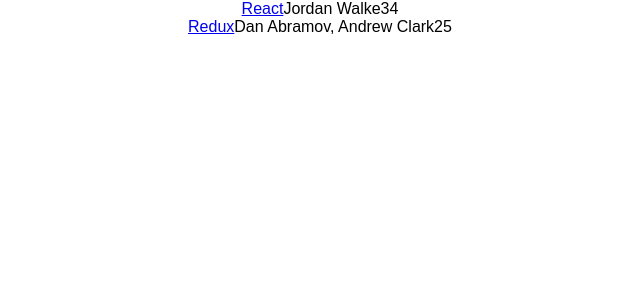
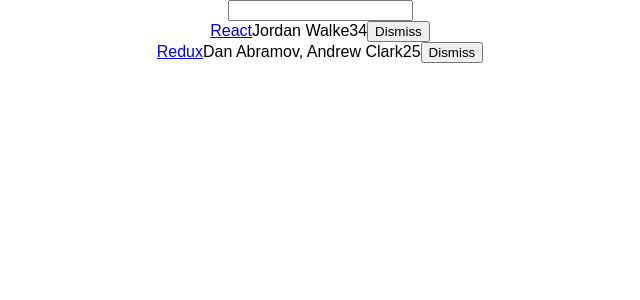
Before and after one commit to djtal/hackernews, a React (Create React App) app: page / in a window 1280 px wide. Shown: the top 300 px of the page, without its empty margins (320-960 px from the left). Built offline with nearby package versions, Linux system fonts and the light colour scheme.

Commit message:
Basic delete and search

```diff
--- a/src/App.js
+++ b/src/App.js
@@ -1,32 +1,54 @@
-import React, { Component } from 'react';
-import logo from './logo.svg';
-import './App.css';
+import React, { Component } from "react";
+import "./App.css";
 
 const list = [
   {
-    title: 'React',
-    url: 'https://facebook.github.io/react/',
-    author: 'Jordan Walke',
+    title: "React",
+    url: "https://facebook.github.io/react/",
+    author: "Jordan Walke",
     num_comments: 3,
     points: 4,
-    objectID: 0,
-  }, {
-    title: 'Redux',
-    url: 'https://github.com/reactjs/redux',
-    author: 'Dan Abramov, Andrew Clark',
+    objectID: 0
+  },
+  {
+    title: "Redux",
+    url: "https://github.com/reactjs/redux",
+    author: "Dan Abramov, Andrew Clark",
     num_comments: 2,
     points: 5,
-    objectID: 1,
-
-  },
+    objectID: 1
+  }
 ];
 
+function isSearched(searchTerm) {
+  return function(item) {
+    return !searchTerm ||
+      item.title.toLowerCase().includes(searchTerm.toLowerCase());
+  };
+}
+// const isSearched = searchTerm =>
+//   item =>
+//     !searchTerm || item.title.toLowerCase().includes(searchTerm.toLowerCase);
+
 class App extends Component {
+  constructor(props) {
+    super(props);
+
+    this.state = {
+      list,
+      searchTerm: ""
+    };
+
+    this.onDismiss = this.onDismiss.bind(this);
+    this.onSearchChange = this.onSearchChange.bind(this);
+  }
   render() {
-    const helloWorld = 'Welcome to React';
     return (
       <div className="App">
-      { list.map(item =>
+        <form>
+          <input type="text" onChange={this.onSearchChange} />
+        </form>
+        {this.state.list.filter(isSearched(this.state.searchTerm)).map(item => (
           <div key={item.objectID}>
             <span>
               <a href={item.url}>{item.title}</a>
@@ -34,10 +56,28 @@
             <span>{item.author}</span>
             <span>{item.num_comments}</span>
             <span>{item.points}</span>
+            <span>
+              <button
+                onClick={() => this.onDismiss(item.objectID)}
+                type="button"
+              >
+                Dismiss
+              </button>
+            </span>
           </div>
-      )}
+        ))}
       </div>
     );
+  }
+
+  onDismiss(id) {
+    const isNotId = item => item.objectID !== id;
+    const updatedList = this.state.list.filter(isNotId);
+    this.setState({ list: updatedList });
+  }
+
+  onSearchChange(event) {
+    this.setState({ searchTerm: event.target.value });
   }
 }
 
```
Lines whose indentation alone changed are shown as unchanged.
